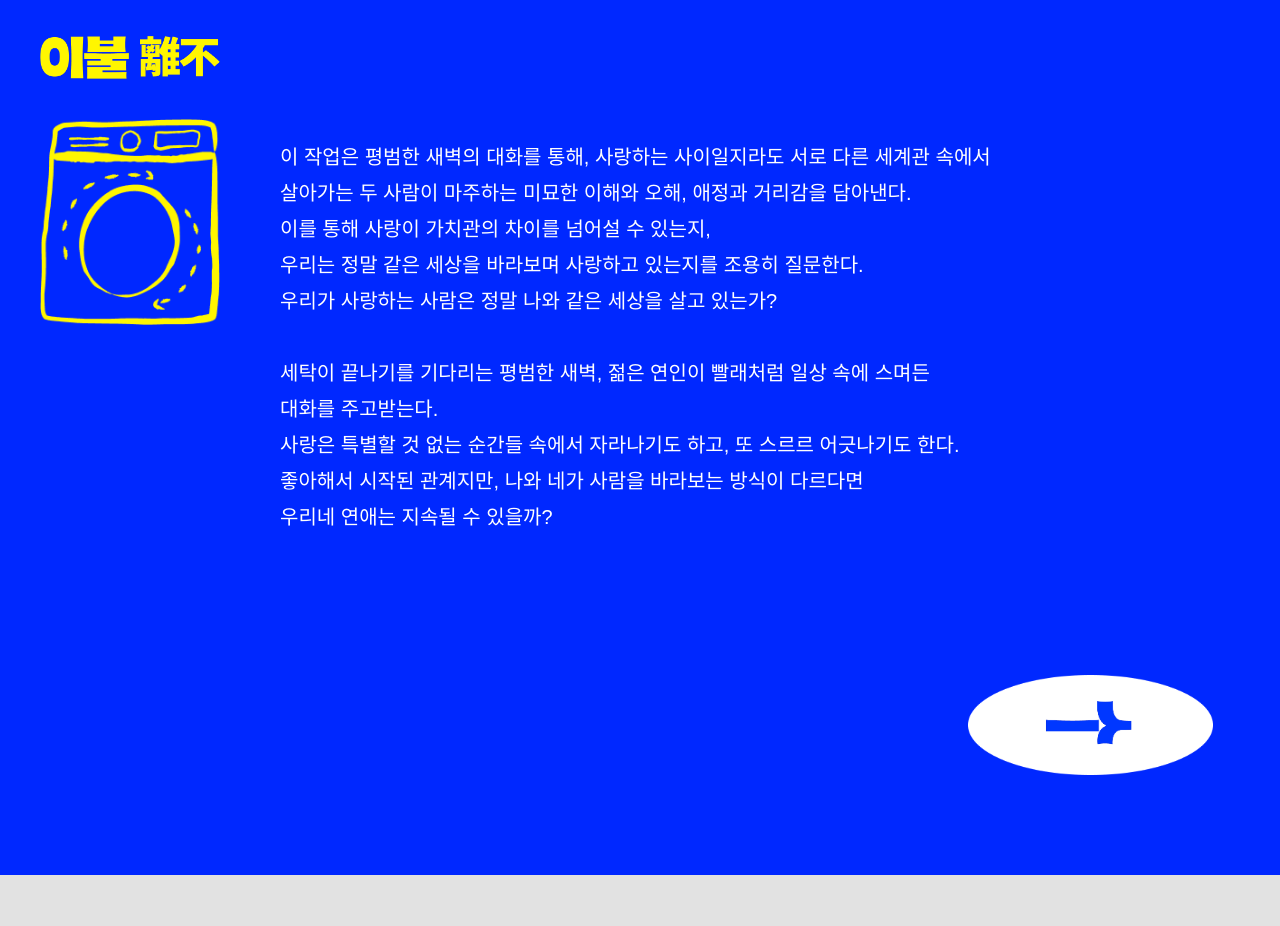
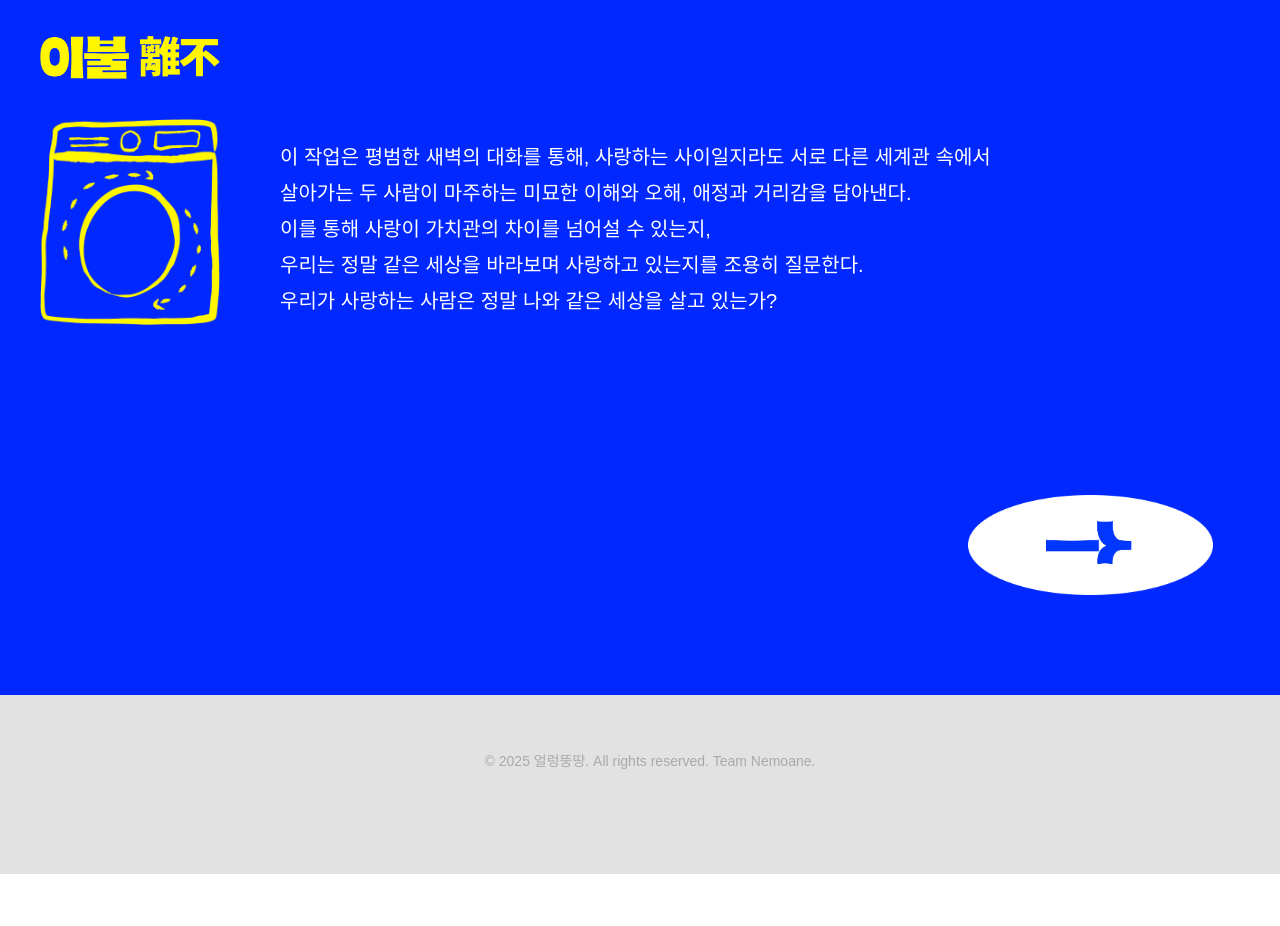
Before and after one commit to soyongkeem/25nmanss, a plain HTML site: page index.html in a window 1280 px wide. Shown: the part 7240-8166 px from the top of the page. After the commit the page ends 8114 px from the top, so only its background shows below. Drawn offline with Linux system fonts and the light colour scheme.

Commit message:
Update index.html

```diff
--- a/index.html
+++ b/index.html
@@ -618,12 +618,6 @@ display: none
 이를 통해 사랑이 가치관의 차이를 넘어설 수 있는지,<br>
 우리는 정말 같은 세상을 바라보며 사랑하고 있는지를 조용히 질문한다.<br>
 우리가 사랑하는 사람은 정말 나와 같은 세상을 살고 있는가?<br><br>
-세탁이 끝나기를 기다리는 평범한 새벽, 젊은 연인이 빨래처럼 일상 속에 스며든<br>
-대화를 주고받는다.<br>
-사랑은 특별할 것 없는 순간들 속에서 자라나기도 하고, 또 스르르 어긋나기도 한다.<br>
-좋아해서 시작된 관계지만, 나와 네가 사람을 바라보는 방식이 다르다면<br>
-우리네 연애는 지속될 수 있을까?
-
         </p>
       </div>
     </div>
```
